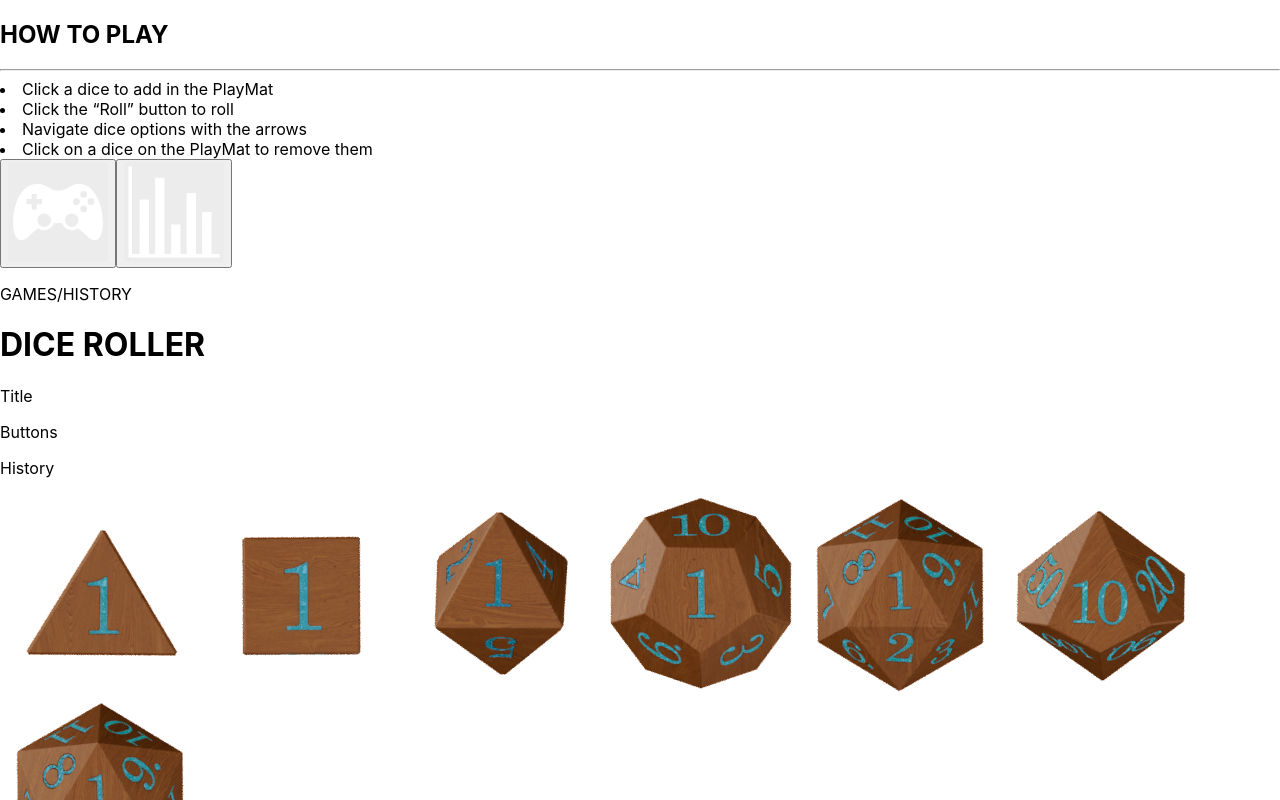
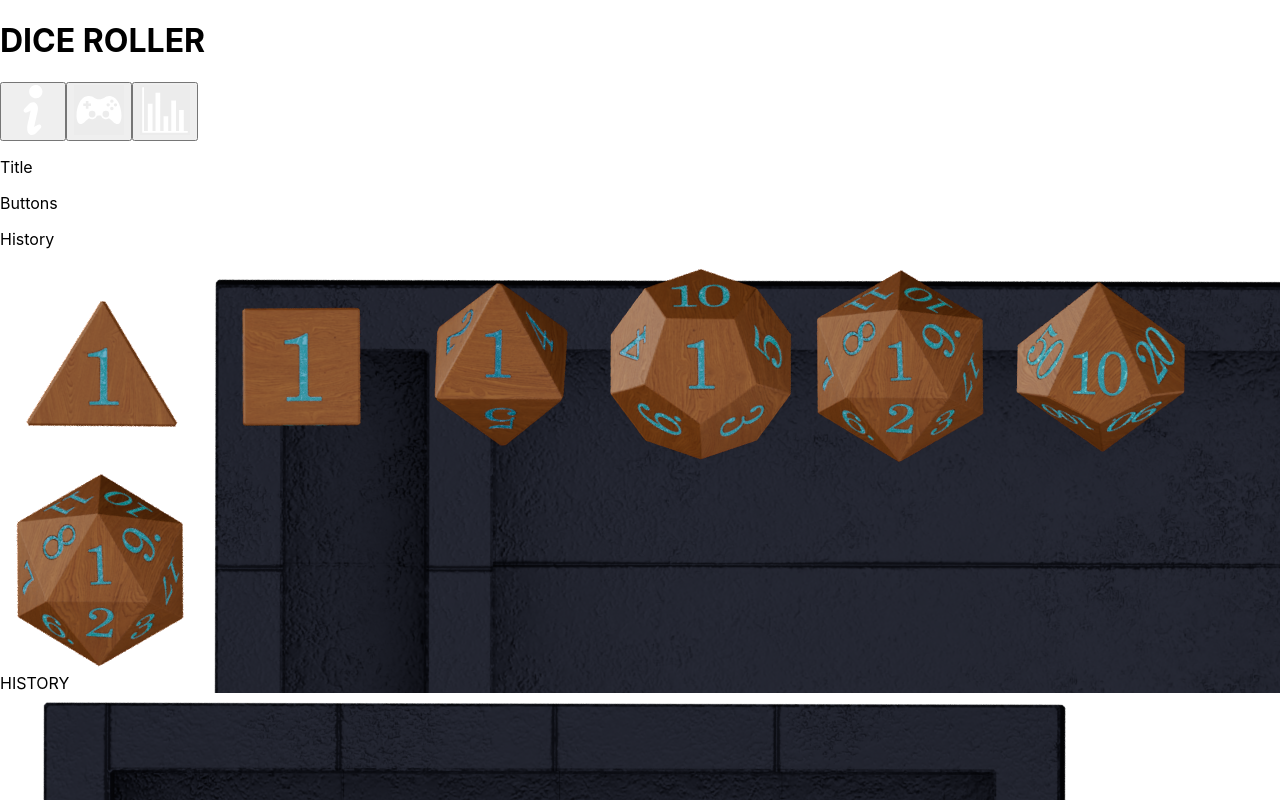
Before and after one commit to Ceazah-Ezz/protodiceroller, a React (Create React App) app: page / in a window 1280 px wide. Built offline with nearby package versions, Linux system fonts and the light colour scheme.

Commit message:
Changed the UI for the majority of the website

```diff
--- a/src/Presentation/Pages/Buttons.js
+++ b/src/Presentation/Pages/Buttons.js
@@ -1,14 +1,18 @@
 import console from "./console-controller.svg";
 import histogram from "./histogram.svg";
+import information from "./information.svg"
 
-function Buttons() {
+function Buttons({onInfoClick}) {
   return (
-    <div className="flex flex-row items-center justify-center">
-      <button className="h-auto w-fit bg-[#05a895] rounded-[20px] p-3 m-2">
-        <img width={100} height={100} className="" src={console} alt="Console Icon" />
+    <div className="flex flex-row items-center justify-center ">
+      <button className="h-auto w-fit bg-[#c23838] rounded-[20px] p-3 m-2" onClick={onInfoClick}>
+        <img width={50} height={50} className="" src={information} alt="Information Icon" />
       </button>
-      <button className="h-auto w-fit bg-[#05a895] rounded-[20px] p-3 m-2">
-        <img width={100} height={100} className="" src={histogram} alt="Histogram Icon" />
+      <button className="h-auto w-fit bg-[#c23838] rounded-[20px] p-3 m-2">
+        <img width={50} height={50} className="" src={console} alt="Console Icon" />
+      </button>
+      <button className="h-auto w-fit bg-[#c23838] rounded-[20px] p-3 m-2">
+        <img width={50} height={50} className="" src={histogram} alt="Histogram Icon" />
       </button>
     </div>
   );
--- a/src/Presentation/Pages/History.js
+++ b/src/Presentation/Pages/History.js
@@ -2,7 +2,7 @@
 
 function History() {
     return(
-        <div className="flex-row">
+        <div className="flex-row border-2 border-yellow-500">
           <div className="flex p-2 w-full h-fit bg-[#05a895] rounded-[25px] justify-center items-center overflow-auto">
             <p className="text-white">GAMES/HISTORY</p>
           </div>
--- a/src/Presentation/Pages/HowTo.js
+++ b/src/Presentation/Pages/HowTo.js
@@ -2,7 +2,7 @@
 
 function HowTo() {
     return(
-        <div className="flex-row">
+        <div className="flex-row border-2 border-green-500">
           <div className="p-3 h-fit bg-gray-500 rounded-[20px] text-white">
             <h2 className="text-white text-4xl font-bold">HOW TO PLAY</h2>
             <hr></hr>
--- a/src/Presentation/Pages/Playmat.js
+++ b/src/Presentation/Pages/Playmat.js
@@ -1,15 +1,15 @@
-import { useContext, useRef } from "react";
-
-import playmat from "./SpiritTray.png";
-import playmatrotated from "./SpiritTrayRotated.png";
+import { useContext, useRef, useState } from "react";
 import { DieContext } from "../Context/DieContext";
 import { DieSkinContext } from "../Context/DieSkinContext";
 import DieComponent from "../Components/DieComponent";
 import cycle from "./cycle-svgrepo-com.svg";
-
 import "./Revamped.css";
+import playmat from "../Pages/SpiritTray.png";
+import playmatrotated from "./SpiritTrayRotated.png";
+import d20 from "./d20.svg"
 
 function Playmat() {
+  const [showSkins, setShowSkins] = useState(false);
   const { dice, handleAddDie, handleRemoveDie, handleRollDice } =
     useContext(DieContext);
   const { dieSkin } = useContext(DieSkinContext);
@@ -22,12 +22,16 @@ function Playmat() {
     handleRollDice();
   };
 
+  const toggleSkins = () => {
+    setShowSkins(prev => !prev);
+  };
+
   return (
     <>
-      <div className="flex flex-row w-full h-auto justify-center items-center">
+      <div className="flex flex-row w-full h-fit justify-center items-center">
         {/* Playmat Image */}
-        <div className="hidden md:flex">
-          <div className="absolute flex-row left-[775px] bottom-1/3">
+        <div className="hidden md:grid grid-cols-9 bg-contain bg-center w-full h-[725px] bg-no-repeat "  style={{ backgroundImage: `url(${playmat})` }}>
+          <div className="flex flex-col col-span-1 col-start-3  p-5 items-center place-content-center place-items-center">
             <DieComponent
               dieSkin={dieSkin}
               dieType={4}
@@ -71,8 +75,8 @@ function Playmat() {
               }}
             />
           </div>
-          <div className="absolute left-1/2 top-[225px] break-all overflow-hidden">
-            <div className="flex flex-wrap w-[600px] h-auto">
+          <div className="flex-col col-span-3 break-all overflow-hidden  py-32 px-20">
+            <div className="flex flex-wrap w-auto h-auto">
               {dice.map((die, index) => {
                 return (
                   <DieComponent
@@ -90,7 +94,13 @@ function Playmat() {
               })}
             </div>
           </div>
-          <img src={playmat} alt="PlayMat" className="w-full h-full" />
+          <div className="flex-col col-span-1 "></div>
+          <div className="flex-col col-span-2  p-3">
+            <div className="rounded-md bg-[#c23838] w-full h-full text-white p-2">
+              HISTORY
+            </div>
+          </div>
+          {/* <img src={playmat} alt="PlayMat" className="w-full h-full" /> */}
         </div>
 
         <div className="flex flex-row md:hidden">
@@ -101,16 +111,15 @@ function Playmat() {
           />
         </div>
       </div>
-      <div className="hidden md:flex flex-row w-full justify-end py-2 px-20">
-        <div className=" bg-[#05a895] p-3 rounded-md w-[100px] h-auto "></div>
-        <button className="bg-[#05a895] p-2 m-2 rounded-md">
+      <div className="hidden md:flex flex-row w-full justify-end py-2 px-4 items-center">
+        {showSkins && (
+        <div className="bg-[#c23838] p-3 rounded-md w-40 h-auto text-white">SKINS</div>
+        )}
+        <button className="bg-[#c23838] p-2 m-2 rounded-md h-fit" onClick={toggleSkins}>
           <img width={25} height={25} src={cycle} />
         </button>
-        <button
-          className="bg-[#05a895] p-4 rounded-md text-white"
-          onClick={rollAllDice}
-        >
-          ROLL!
+        <button className="bg-[#c23838] p-7 rounded-md text-white"onClick={rollAllDice}>
+          <img width={40} height={40} src={d20} />
         </button>
       </div>
     </>
--- a/src/Presentation/Pages/Revamped.js
+++ b/src/Presentation/Pages/Revamped.js
@@ -1,3 +1,4 @@
+import { useState } from "react";
 import HowTo from "./HowTo";
 import Buttons from "./Buttons";
 import History from "./History";
@@ -15,18 +16,26 @@ function Revamped() {
   // Roll button and Arrow button - DONE
   // Roll and Arrow button Sizing
   // Have yet to get assets - in Gdrive
+  const [showModal, setShowModal] = useState(false);
+
   return (
-    <div className="flex bg-[#011f3f]">
-      <div className="hidden md:flex flex-col w-2/5 h-screen px-6 py-8">
+    <div className="flex bg-[#0e102c] h-screen">
+      {/* <div className="hidden md:flex flex-col w-2/5 h-screen px-6 py-8 border-2 border-red-500">
         <HowTo />
-        <Buttons />
+
         <History />
-      </div>
+      </div> */}
 
-      <div className="flex-col w-full h-screen">
+      <div className="flex-col w-full h-full ">
         {/* Title */}
-        <div className="hidden md:flex flex-row h-auto justify-center items-center p-2">
-          <h1 className="text-white text-8xl font-bold">DICE ROLLER</h1>
+        <div className="hidden md:grid grid-cols-3 h-auto items-center justify-between p-2">
+          <div></div>
+          <div className="flex justify-center">
+          <h1 className="text-white text-8xl font-bold ">DICE ROLLER</h1>
+          </div>
+          <div className="flex justify-end items-center">
+            <Buttons onInfoClick={() => setShowModal(true)} />
+          </div>
         </div>
 
         {/* Playmat */}
@@ -42,6 +51,26 @@ function Revamped() {
             <p className="text-white"> History </p>
           </div>
         <Playmat />
+
+        {showModal && (
+          <div className="fixed inset-0 z-50 bg-black bg-opacity-50 flex items-center justify-center">
+            <div className="bg-gray-500 rounded-xl p-6 max-w-lg w-full relative text-white">
+              <h2 className="text-white text-4xl font-bold">HOW TO PLAY</h2>
+              <hr></hr>
+              <li>Click a dice to add in the PlayMat</li>
+              <li>Click the “Roll” button to roll</li>
+              <li>Navigate dice options with the arrows</li>
+              <li>Click on a dice on the PlayMat to remove them</li>
+              <button
+                className="absolute top-2 right-4 text-black font-bold"
+                onClick={() => setShowModal(false)}
+              >
+                ✕
+              </button>
+            </div>
+          </div>
+        )}
+
       </div>
     </div>
   );
```
Also changed, not shown: src/Presentation/Pages/d20.svg (added), src/Presentation/Pages/information.svg (added).
